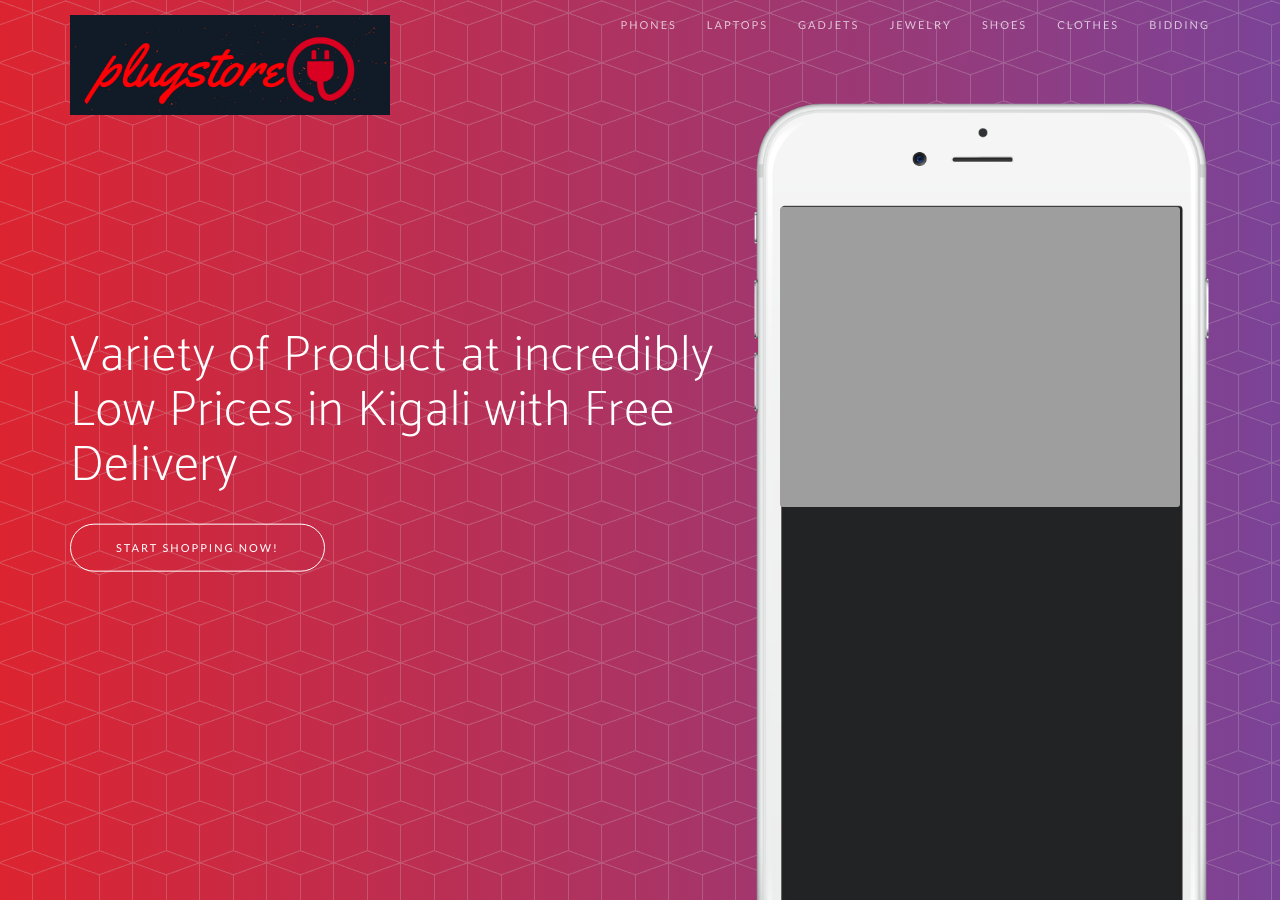
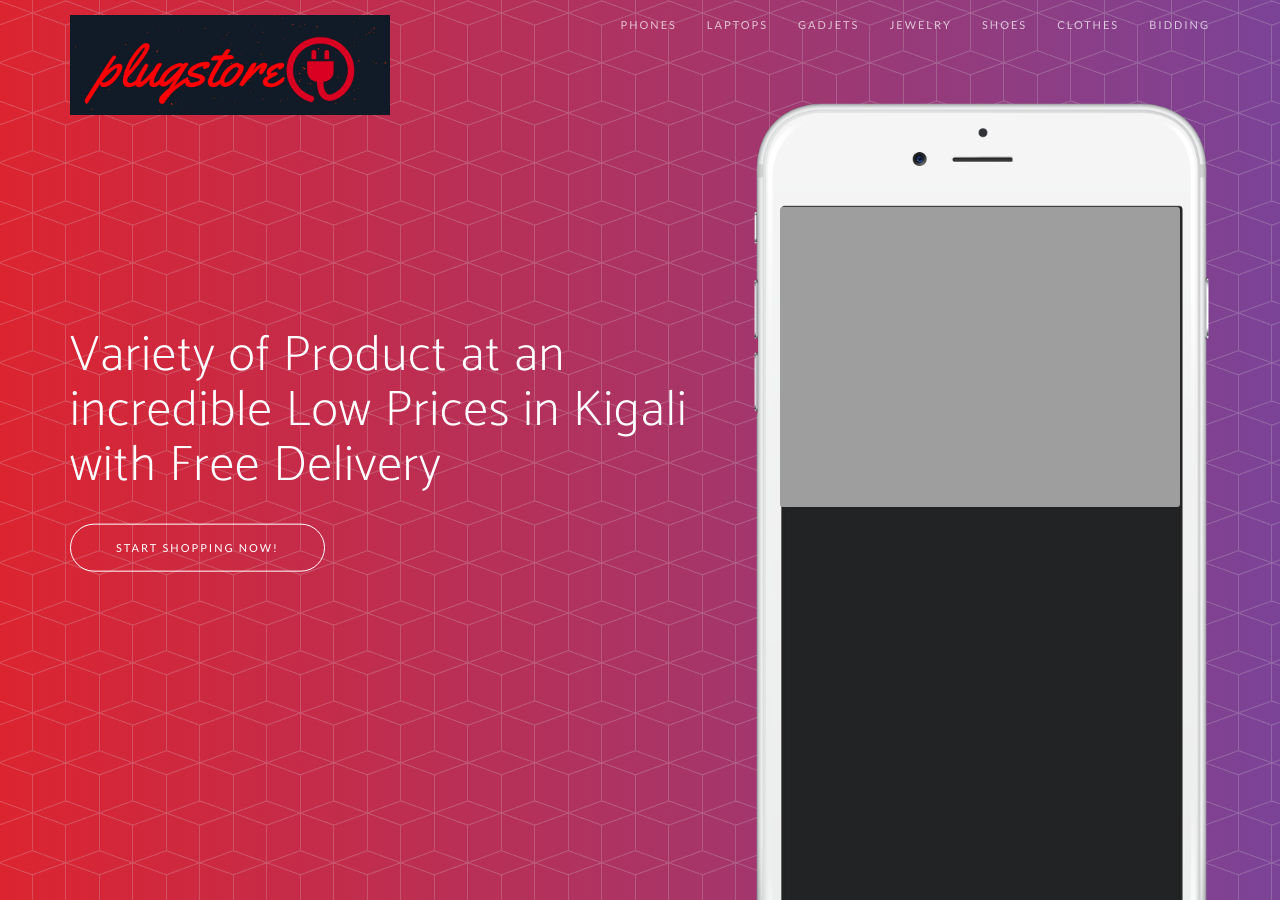
Before and after one commit to boubex/Plug-Store, a Jekyll site: the page built from index.html, in a window 1280 px wide and 900 px high. Built offline with Jekyll 4.4.1, drawn with Linux system fonts in a browser that asks for light colours; nearby versions of some CDN libraries; some web fonts are replaced; the list of posts is cut into pages by our own code.

Commit message:
cnaged header typo

```diff
--- a/_includes/header.html
+++ b/_includes/header.html
@@ -4,7 +4,7 @@
             <div class="col-sm-7">
                 <div class="header-content">
                     <div class="header-content-inner">
-                        <h1>Variety of Product at incredibly Low Prices in Kigali with Free Delivery </h1>
+                        <h1>Variety of Product at an incredible Low Prices in Kigali with Free Delivery </h1>
                         <a href="#portfolio" class="btn btn-outline btn-xl page-scroll">Start Shopping now!</a>
                     </div>
                 </div>
```
Also changed, not shown: 4 other files.
